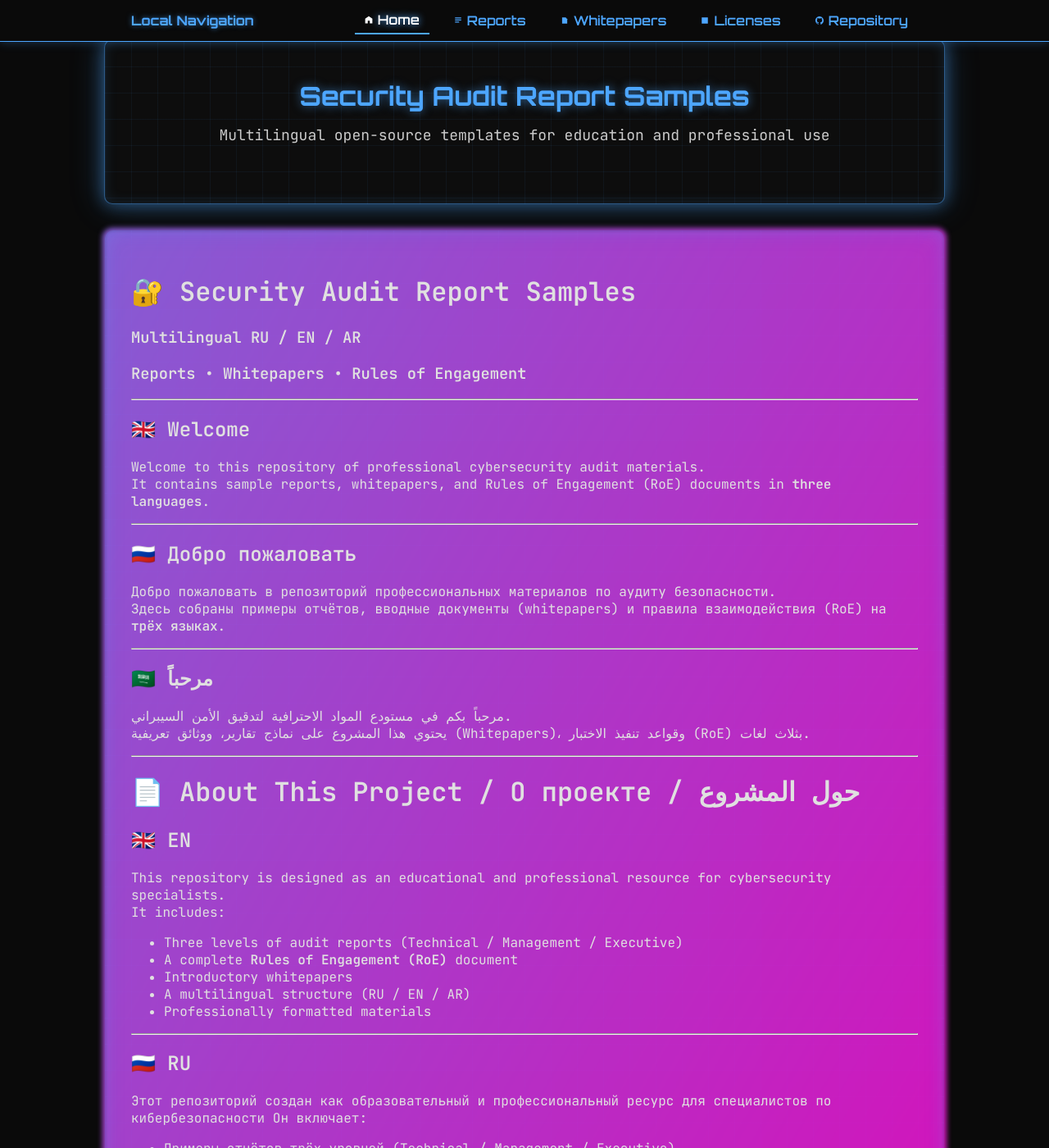
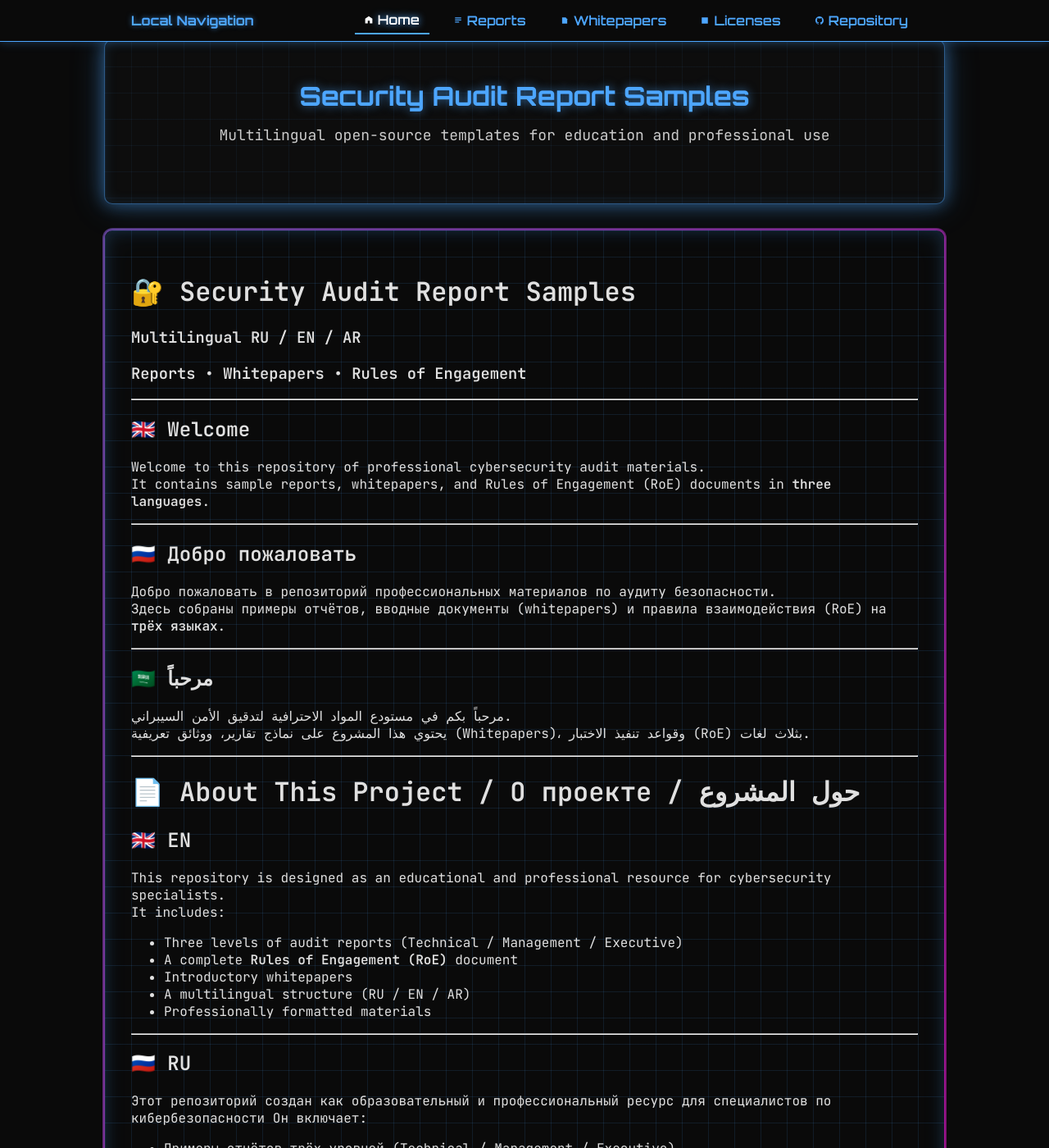
Before and after one commit to SergMorelli/SergMorelli-security-audit-report-samples, a Jekyll site: the page built from index.md, in a window 1280 px wide and 1400 px high. Shown: the whole window at 82% size. Built offline with Jekyll 4.4.1, drawn with Linux system fonts in a browser that asks for light colours; our own code applies the rules of GitHub Pages for plain Markdown files.

Commit message:
Fix holographic frame to show only as border, not fill container
Co-authored-by: SergMorelli <131337111+SergMorelli@users.noreply.github.com>

```diff
--- a/assets/css/style.css
+++ b/assets/css/style.css
@@ -278,6 +278,17 @@ body::after {
 
     z-index: -1;
     filter: blur(3px); /* эффект плазмы */
+
+    /* Маска: показывать только рамку, не заливать весь контейнер */
+    -webkit-mask:
+        linear-gradient(#fff 0 0) content-box,
+        linear-gradient(#fff 0 0);
+    -webkit-mask-composite: xor;
+    mask:
+        linear-gradient(#fff 0 0) content-box,
+        linear-gradient(#fff 0 0);
+    mask-composite: exclude;
+    padding: 3px;
 }
 
 /* === Внутреннее свечение === */
```
